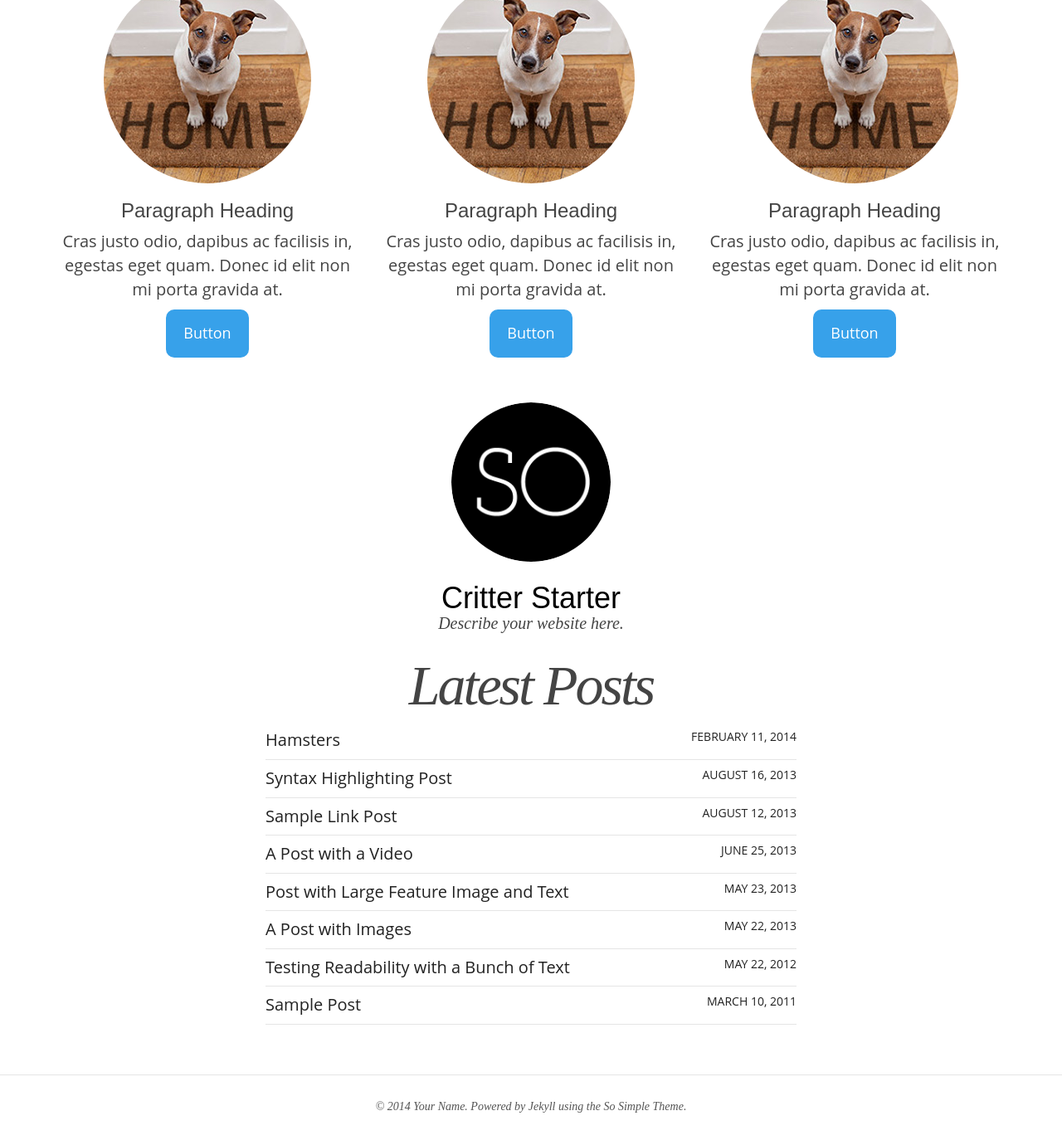
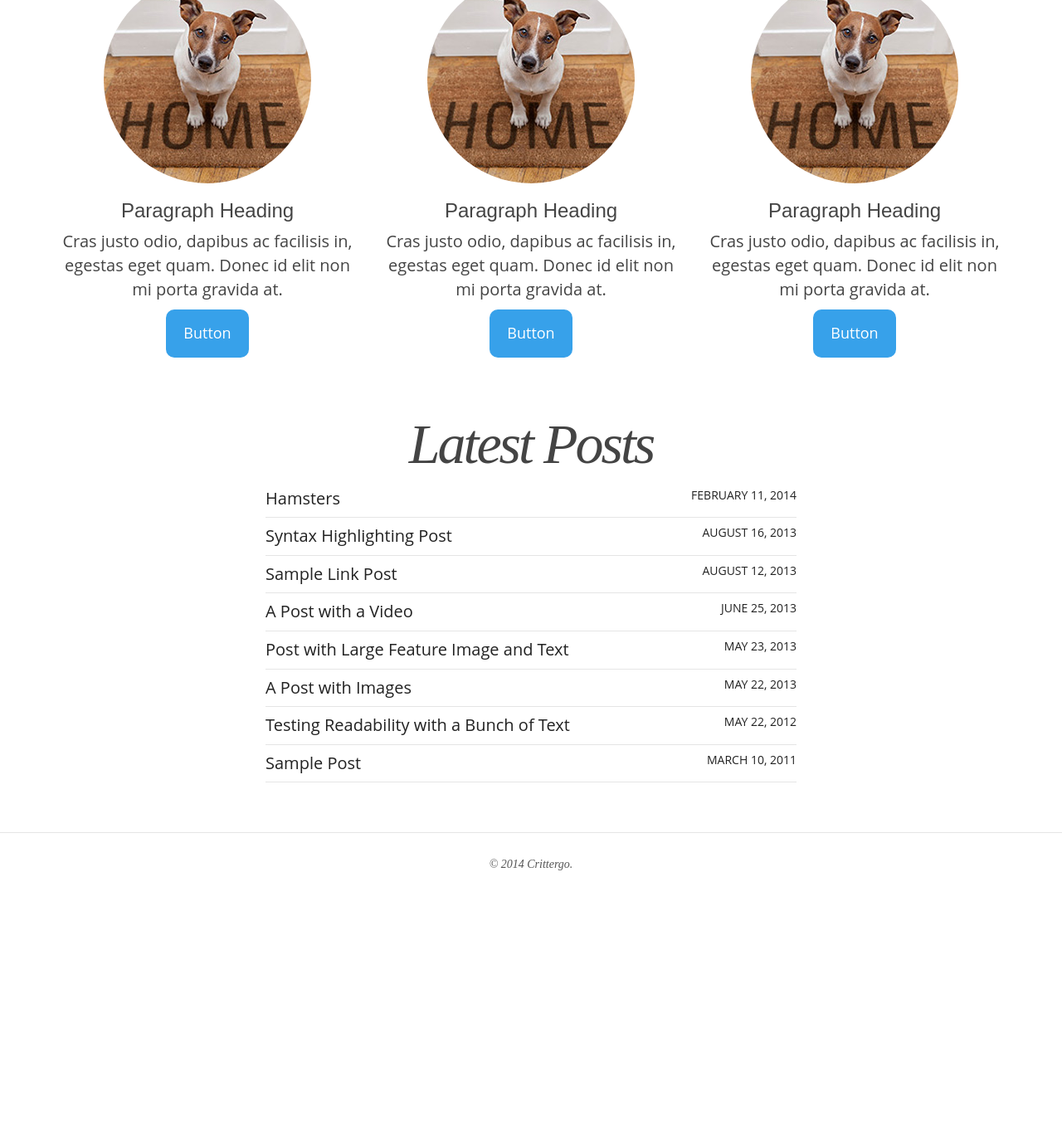
Before and after one commit to crittergo/crittergo.github.io, a Jekyll site: the page index.html, which Jekyll copies as it is, in a window 1280 px wide and 1400 px high, scrolled down 631 px. Shown: the top 1380 px of the window at 83% size. Built offline with Jekyll 4.4.1, drawn with Linux system fonts in a browser that asks for light colours; nearby versions of some CDN libraries; after the commit the page ends 1739 px from its top, so only the background shows below that.

Commit message:
deleted masthead

```diff
--- a/index.html
+++ b/index.html
@@ -140,16 +140,6 @@
 	</div><!-- /.search-form -->
 </div><!-- ./search-wrapper -->
 
-<header class="masthead">
-	<div class="wrap">
-
-    		<a href="http://localhost:4000" class="site-logo" rel="home" title="Critter Starter"><img src="images/site-logo.png" width="200" height="200" alt="Critter Starter logo" class="animated fadeInUp"></a>
-
-        <h1 class="site-title animated fadeIn"><a href="http://localhost:4000">Critter Starter</a></h1>
-		<h2 class="site-description animated fadeIn" itemprop="description">Describe your website here.</h2>
-	</div>
-</header><!-- /.masthead -->
-
 
 <div id="main" role="main">
   <article class="entry">
@@ -185,7 +175,7 @@
 
 <div class="footer-wrapper">
   <footer role="contentinfo">
-    <span>&copy; 2014 Your Name. Powered by <a href="http://jekyllrb.com">Jekyll</a> using the <a href="http://mademistakes.com/">So Simple Theme</a>.</span>
+    <span>&copy; 2014 Crittergo.</span>
 <div class="social-icons">
 
 
```
